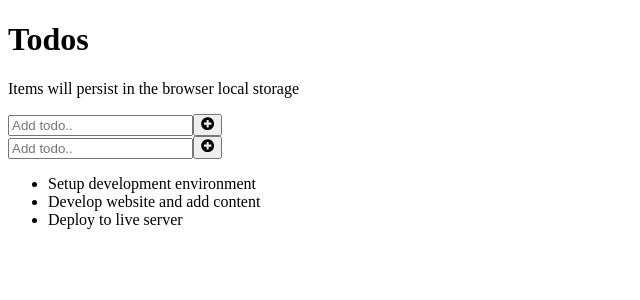
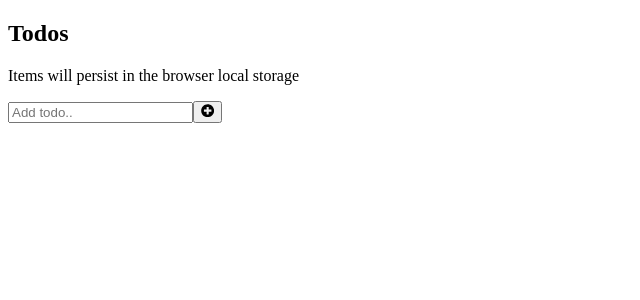
Before and after one commit to getssh/todo-list-react, a React (Vite) app: page / in a window 1280 px wide. Shown: the top 300 px of the page, without its empty margins (0-640 px from the left). Built offline with nearby package versions, Linux system fonts and the light colour scheme.

Commit message:
Update imported components and render

```diff
--- a/src/components/TodoApp.jsx
+++ b/src/components/TodoApp.jsx
@@ -1,12 +1,15 @@
 import Header from '@/components/Header';
 import TodosLogic from '@/components/TodosLogic';
+import TodoLists from './TodosList';
 
 const TodoApp = () => {
   return (
-    <>
-      <Header />
-      <TodosLogic />
-    </>
+    <section className="container">
+      <div className="wrapper">
+        <Header />
+        <TodoLists />
+      </div>
+    </section>
   );
 };
 export default TodoApp;
```
